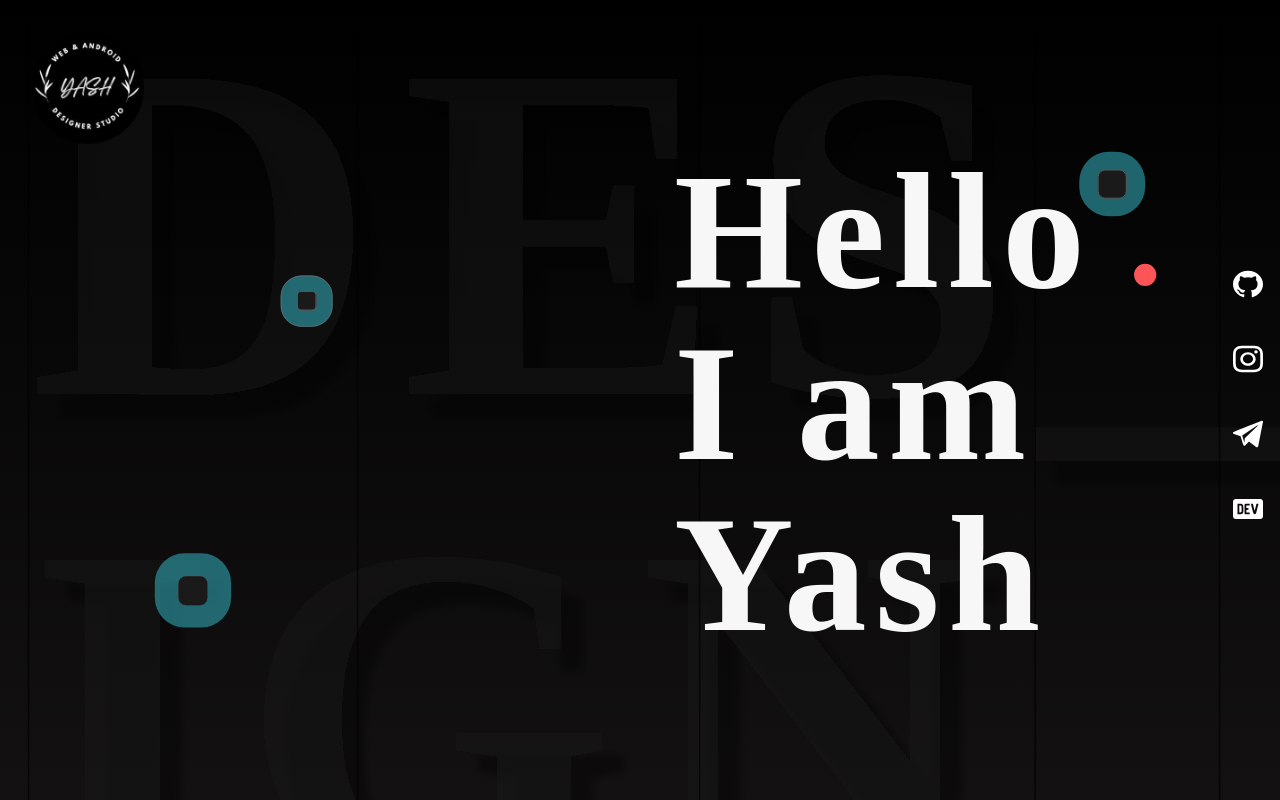
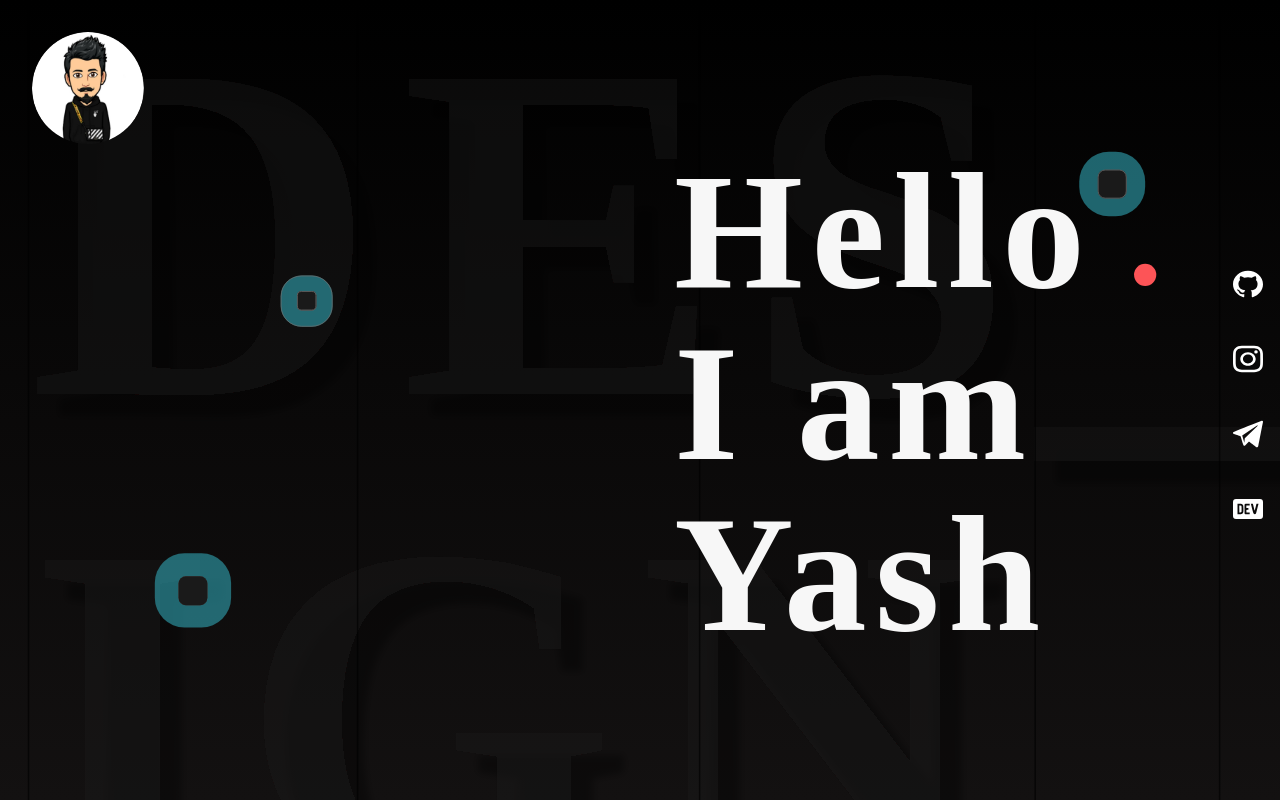
Before and after one commit to yashkolte/yashfolio, a plain HTML site: page index.html in a window 1280 px wide. Drawn offline with Linux system fonts and the light colour scheme.

Commit message:
Update index.html

```diff
--- a/index.html
+++ b/index.html
@@ -15,7 +15,7 @@
 
     <div class="top-navbar">
         <div class="top-nav">
-            <div class="avatar"><img src="./image/logo2.png" alt="Logo"></div>
+            <div class="avatar"><img src="./image/Avatar.png" alt="Logo"></div>
             <!-- <h2>
                 <a href="#home">Home</a>
             </h2>
```
